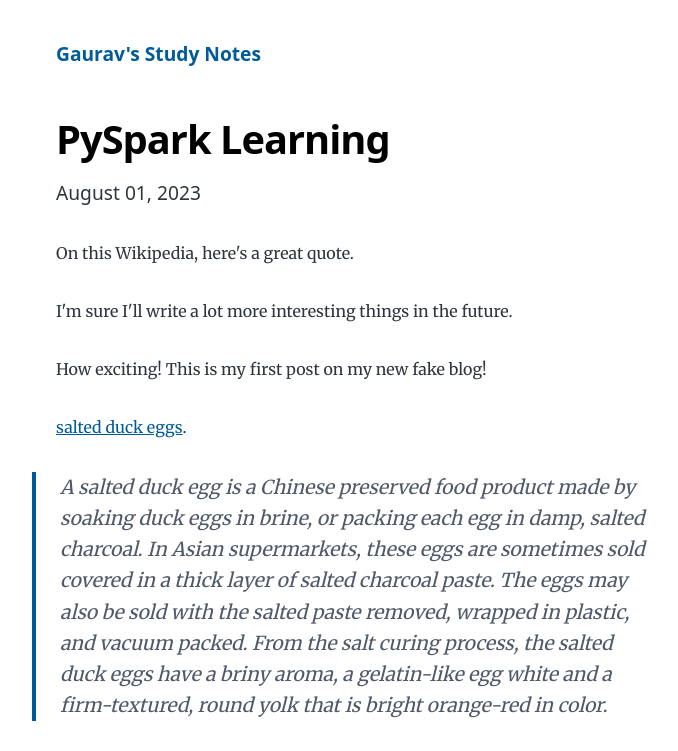
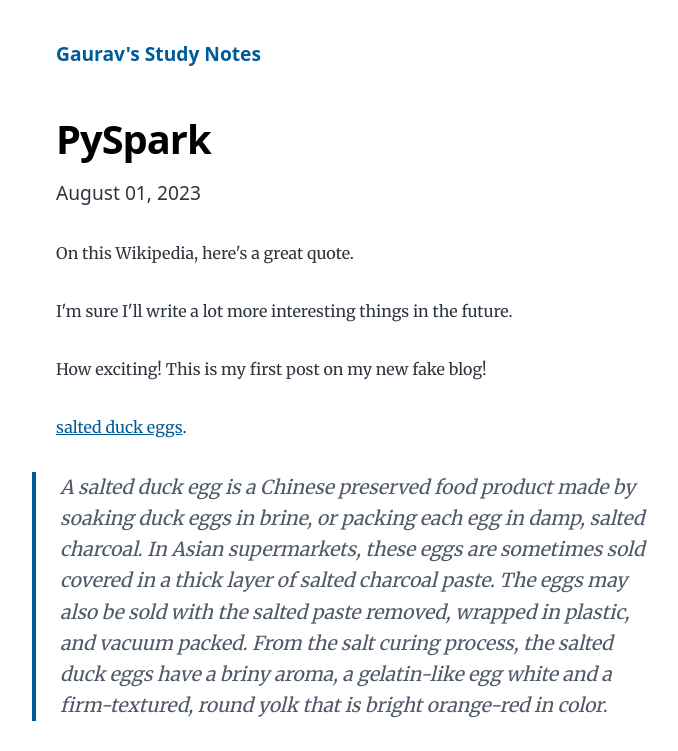
Before and after one commit to ggurjar333/personalblog, a Gatsby site: page /pyspark-learning/ in a window 1280 px wide. Shown: the top 751 px of the page, without its empty margins (268-946 px from the left). Built offline with nearby package versions, Linux system fonts and the light colour scheme; Gatsby itself is replaced by a stand-in of ours; some packages are replaced by stand-ins of ours.

Commit message:
updates title-and-description on pyspark index.md

```diff
--- a/content/blog/pyspark-learning/index.md
+++ b/content/blog/pyspark-learning/index.md
@@ -1,7 +1,7 @@
 ---
-title: PySpark Learning
+title: PySpark
 date: "2023-08-01T22:12:03.284Z"
-description: "PySpark Learning"
+description: "Quick guide to PySpark and things to keep in mind."
 ---
 
 On this Wikipedia, here's a great quote.
```
